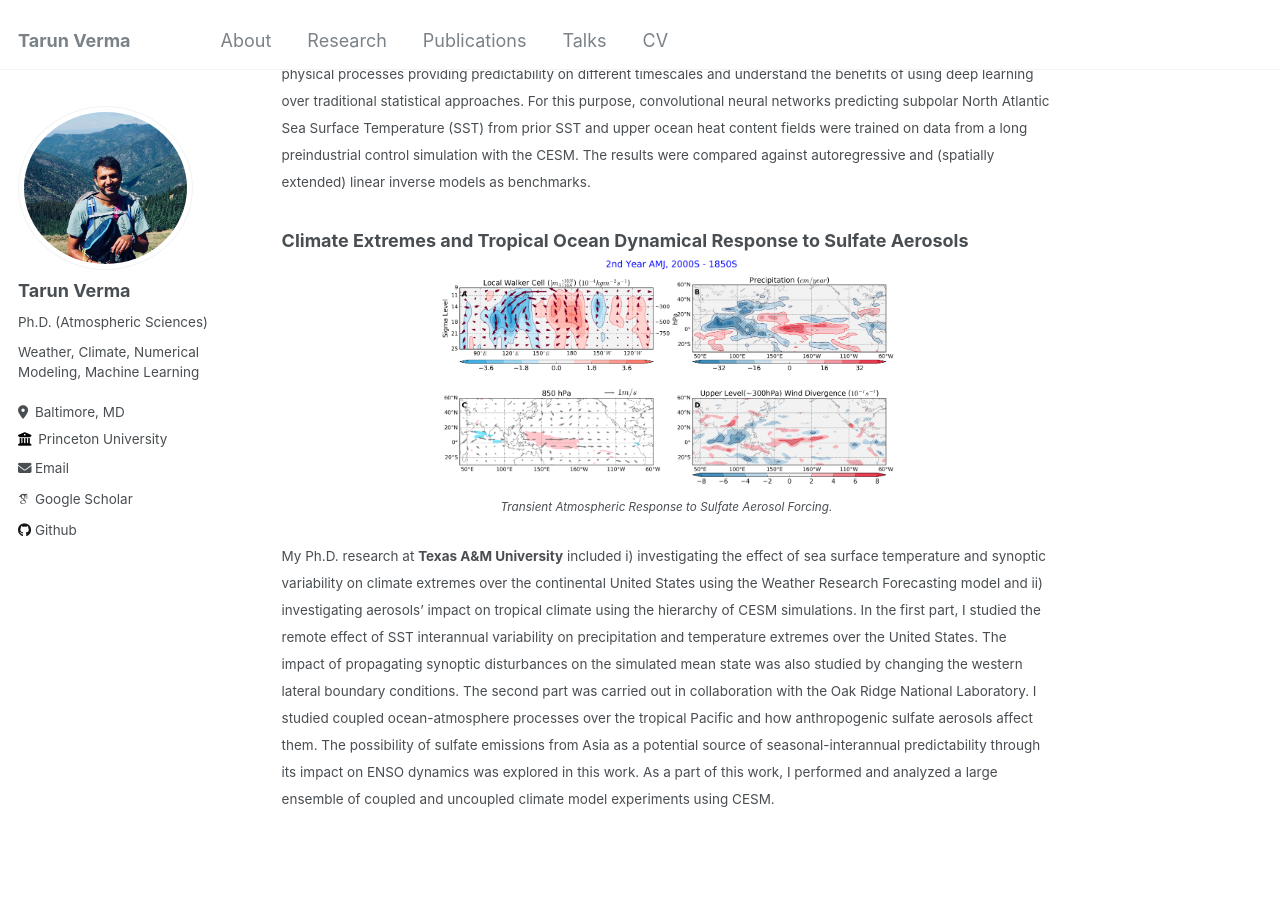
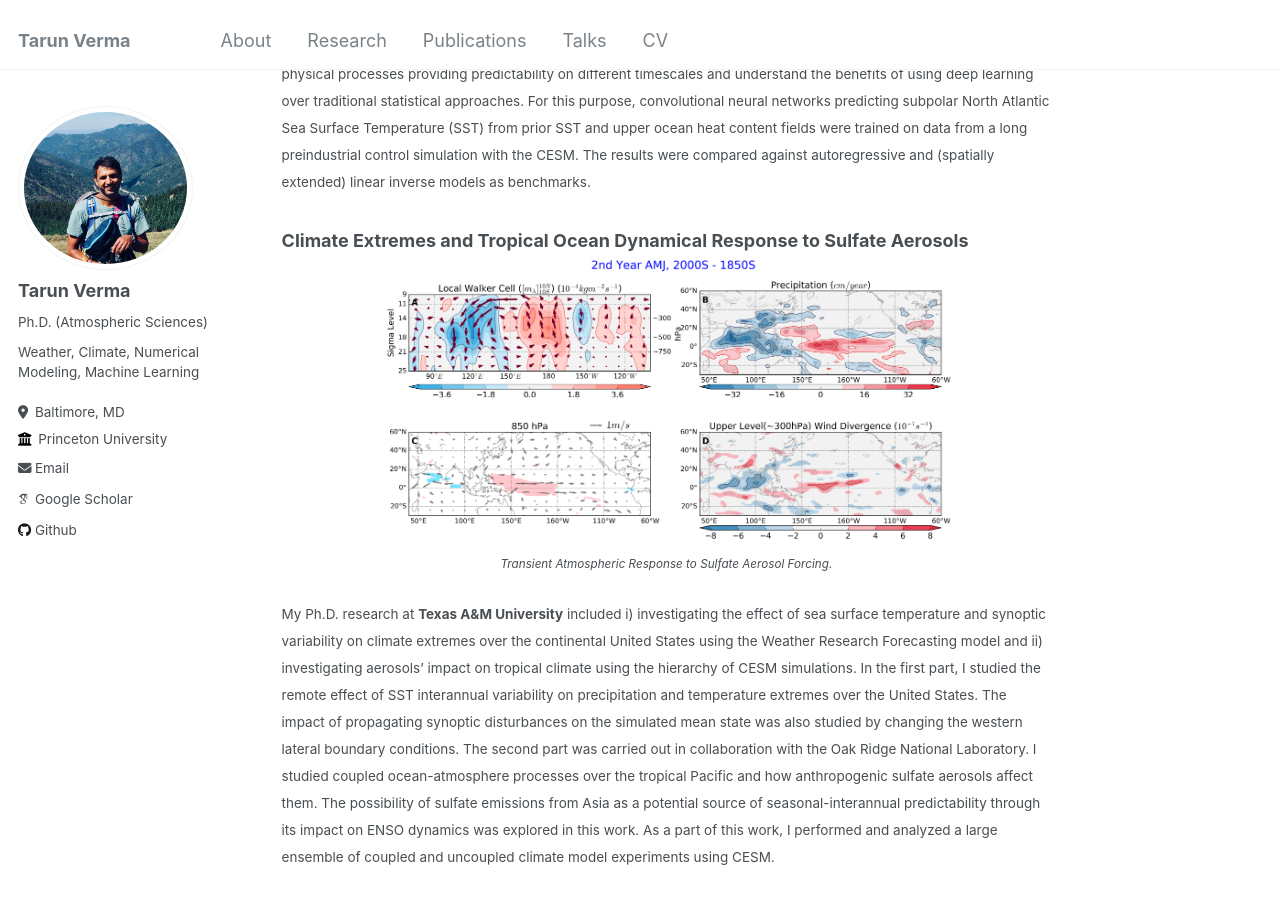
Before and after one commit to shiprock-1583/shiprock-1583.github.io, a Jekyll site: the page built from _pages/research.md, in a window 1280 px wide and 900 px high, scrolled down 2064 px. Built offline with Jekyll 4.4.1, drawn with Linux system fonts in a browser that asks for light colours; some web fonts are replaced.

Commit message:
Update research.md

```diff
--- a/_pages/research.md
+++ b/_pages/research.md
@@ -32,7 +32,7 @@ author_profile: true
 
 ### Climate Extremes and Tropical Ocean Dynamical Response to Sulfate Aerosols
 <p align="center">
- <img width="60%" src="/images/Picture2.png">
+ <img width="75%" src="/images/Picture2.png">
     <br>
     <span style="font-size:0.65em;"><em>Transient Atmospheric Response to Sulfate Aerosol Forcing.</em> </span>
 </p>
```
